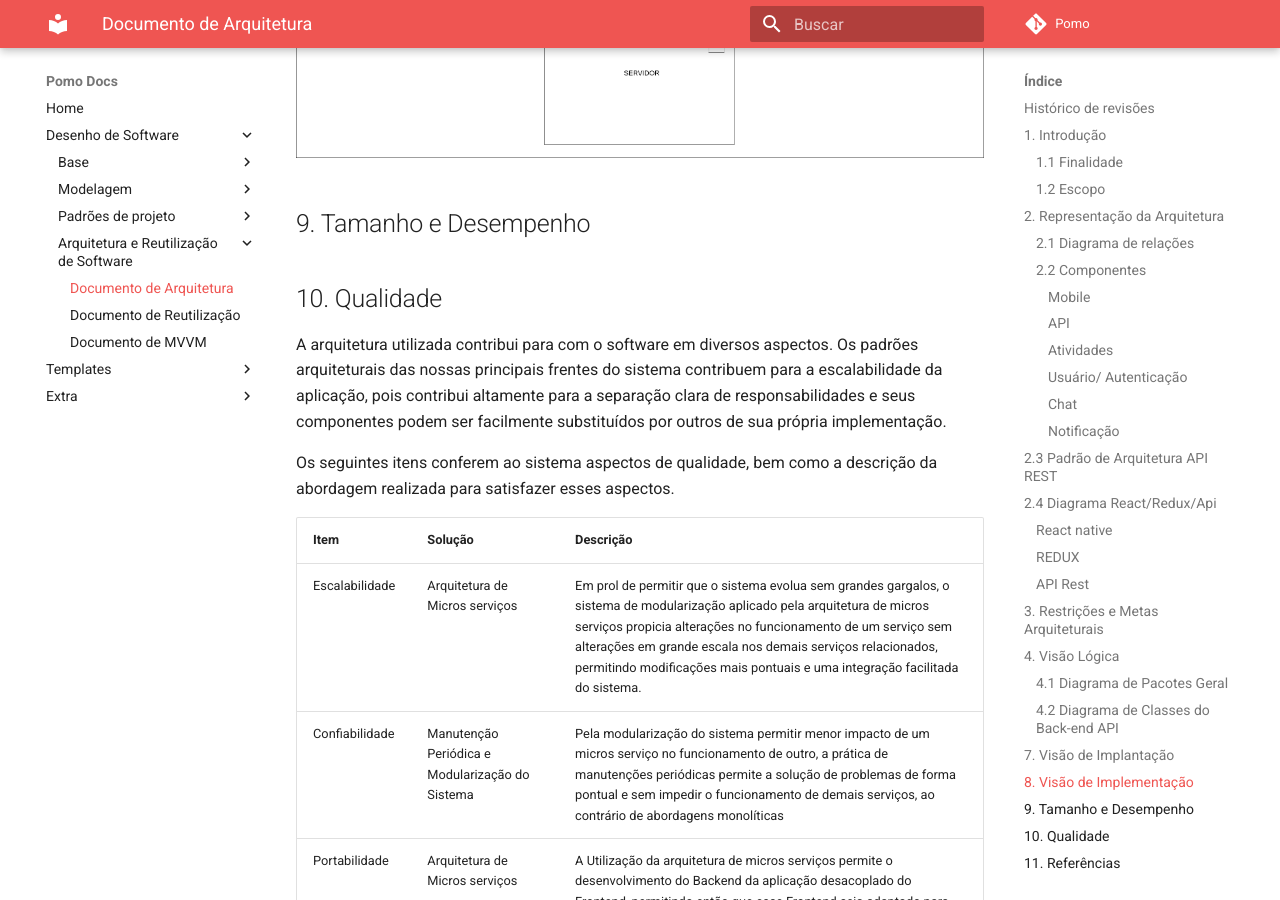
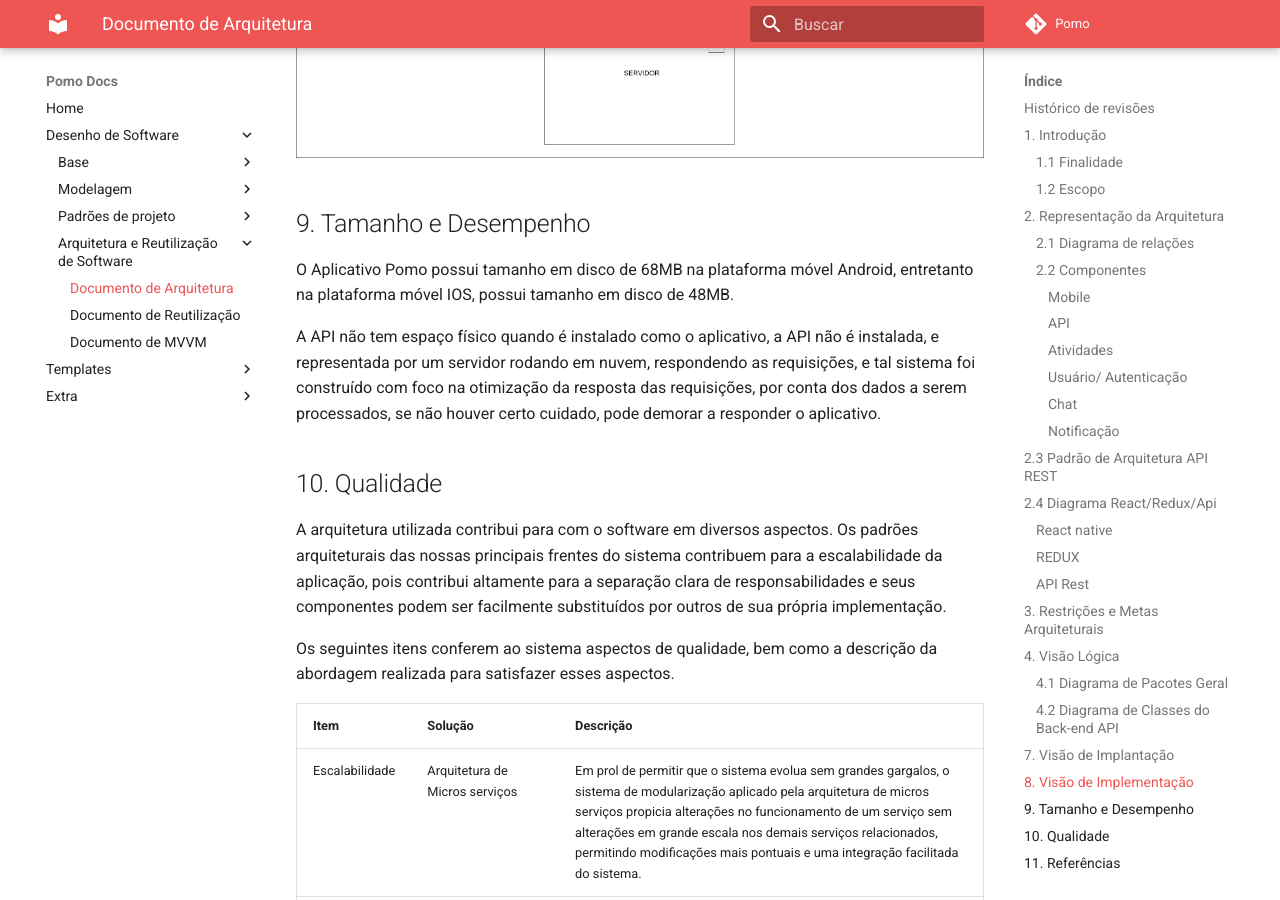
Before and after one commit to UnBArqDsw/2020.1_G6_Pomo, an MkDocs documentation site: the page built from docs/arquitetura-e-reutilizacao/arquitetura.md, in a window 1280 px wide and 900 px high, scrolled down 8086 px. Built offline with MkDocs 1.6.1 and Material for MkDocs 9.7.7, drawn with Linux system fonts in a browser that asks for light colours; comment, search, counter and statistics services are not loaded.

Commit message:
Adicionando tópico tamanho e desempenho

```diff
--- a/docs/arquitetura-e-reutilizacao/arquitetura.md
+++ b/docs/arquitetura-e-reutilizacao/arquitetura.md
@@ -132,6 +132,10 @@ A Visão de Implementação, que contém uma visão geral do modelo de implement
 
 ## 9. Tamanho e Desempenho
 
+O Aplicativo Pomo possui tamanho em disco de 68MB na plataforma móvel Android, entretanto na plataforma móvel IOS, possui tamanho em disco de 48MB.
+
+A API não tem espaço físico quando é instalado como o aplicativo, a API não é instalada, e representada por um servidor rodando em nuvem, respondendo as requisições, e tal sistema foi construído com foco na otimização da resposta das requisições, por conta dos dados a serem processados, se não houver certo cuidado, pode demorar a responder o aplicativo.
+
 ## 10. Qualidade
 
 A arquitetura utilizada contribui para com o software em diversos aspectos. Os padrões arquiteturais das nossas principais frentes do sistema contribuem para a escalabilidade da aplicação, pois contribui altamente para a separação clara de responsabilidades e seus componentes podem ser facilmente substituídos por outros de sua própria implementação.
```
